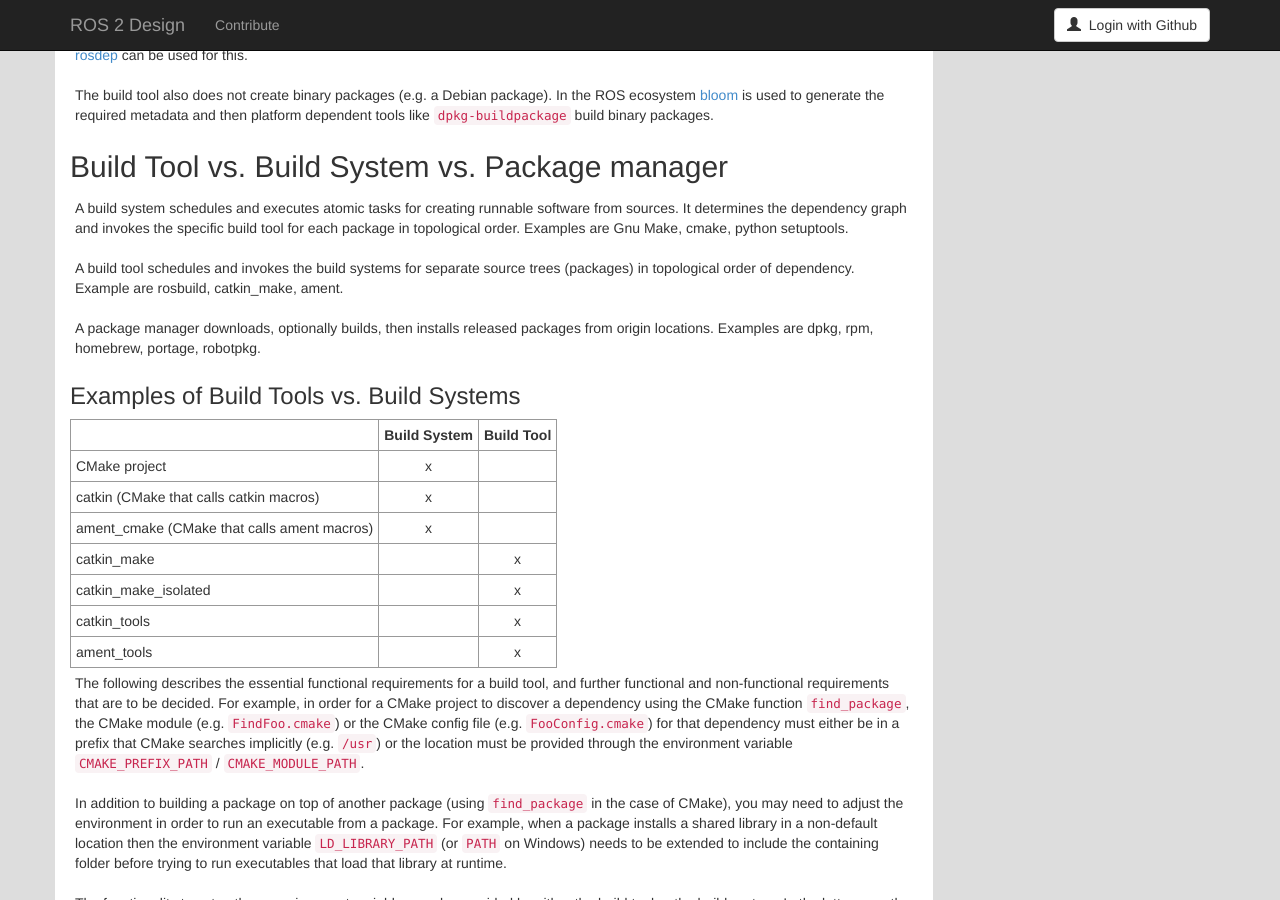
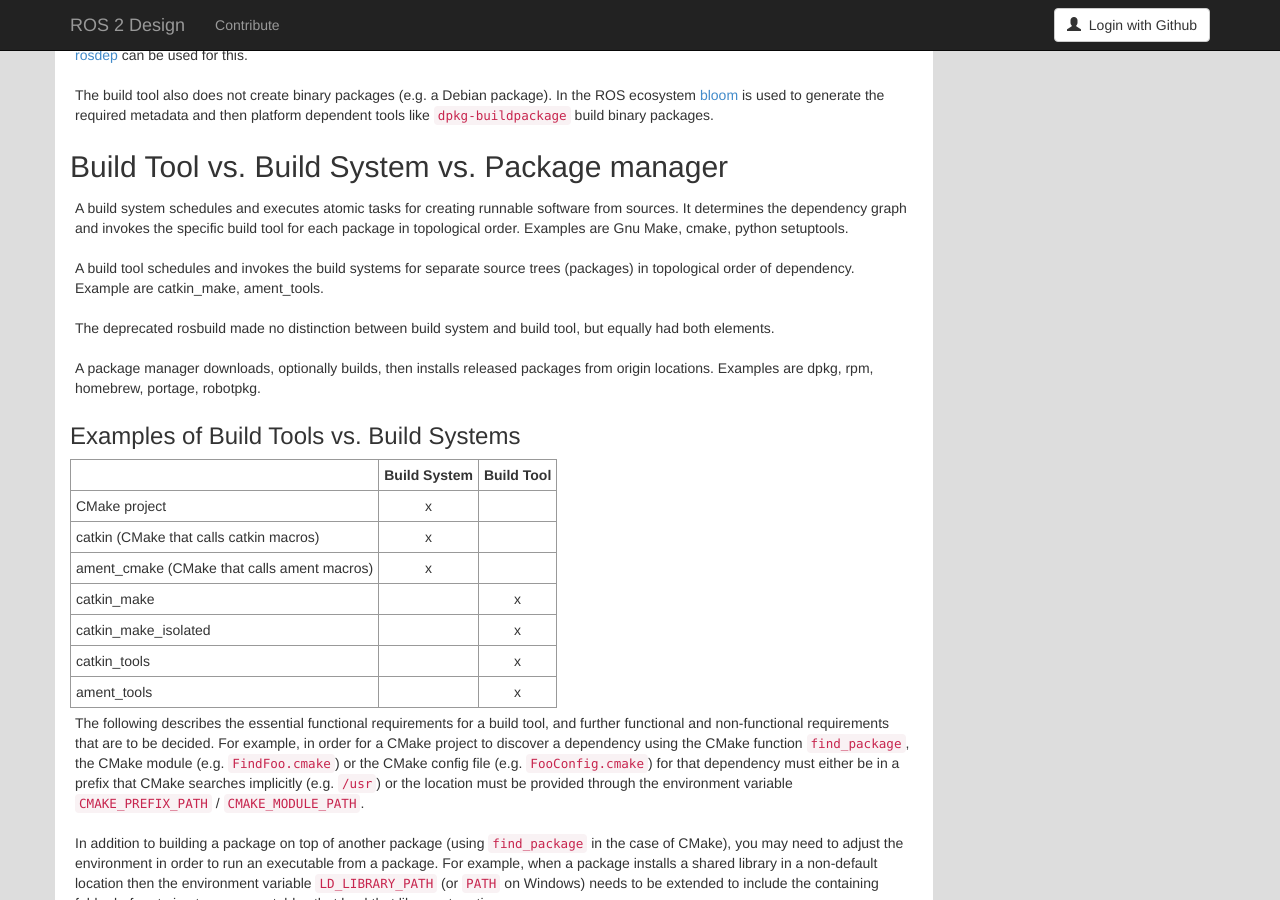
Before and after one commit to ros2/design, a Jekyll site: the page built from articles/101_build_tool.md, in a window 1280 px wide and 900 px high, scrolled down 1050 px. Built offline with Jekyll 4.4.1, drawn with Linux system fonts in a browser that asks for light colours; nearby versions of some CDN libraries.

Commit message:
fix examples

```diff
--- a/articles/101_build_tool.md
+++ b/articles/101_build_tool.md
@@ -72,7 +72,9 @@ It determines the dependency graph and invokes the specific build tool for each
 Examples are Gnu Make, cmake, python setuptools.
 
 A build tool schedules and invokes the build systems for separate source trees (packages) in topological order of dependency.
-Example are rosbuild, catkin_make, ament.
+Example are catkin_make, ament_tools.
+
+The deprecated rosbuild made no distinction between build system and build tool, but equally had both elements.
 
 A package manager downloads, optionally builds, then installs released packages from origin locations.
 Examples are dpkg, rpm, homebrew, portage, robotpkg.
```
